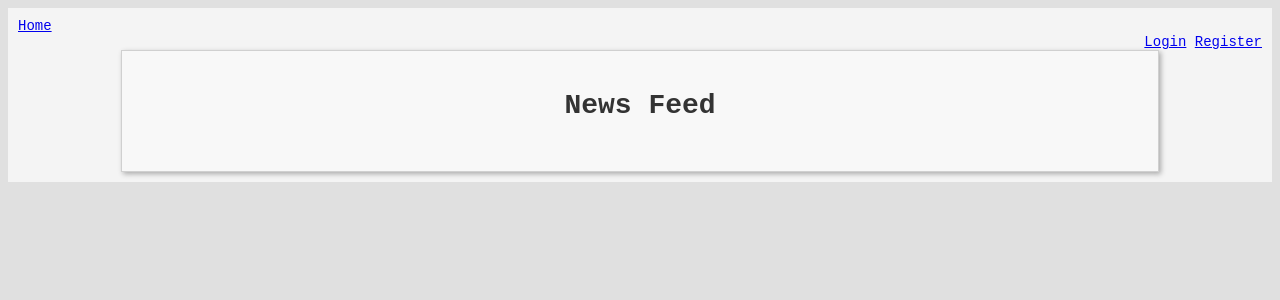
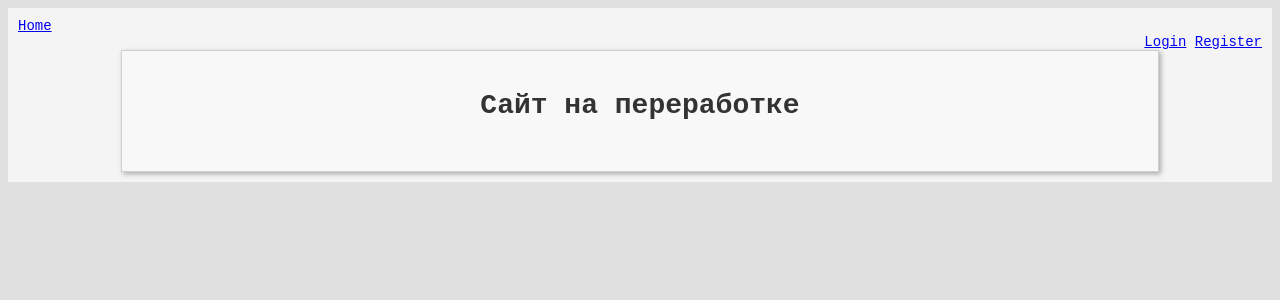
Before and after one commit to klim4ik21/oxford-site, a Flask app: page / in a window 1280 px wide. Shown: the top 300 px of the page. Run offline with Flask 3, Linux system fonts and the light colour scheme; data that the repository does not hold is empty; some libraries are stand-ins or nearby versions.

Commit message:
Update index.html

```diff
--- a/templates/index.html
+++ b/templates/index.html
@@ -2,7 +2,7 @@
 
 {% block content %}
 <div class="main-container">
-    <h1 class="news-feed-title">News Feed</h1>
+    <h1 class="news-feed-title">Сайт на переработке</h1>
     <link rel="stylesheet" href="{{ url_for('static', filename='css/style.css') }}">
     <div class="posts-container">
         {% for post in posts %}
```
